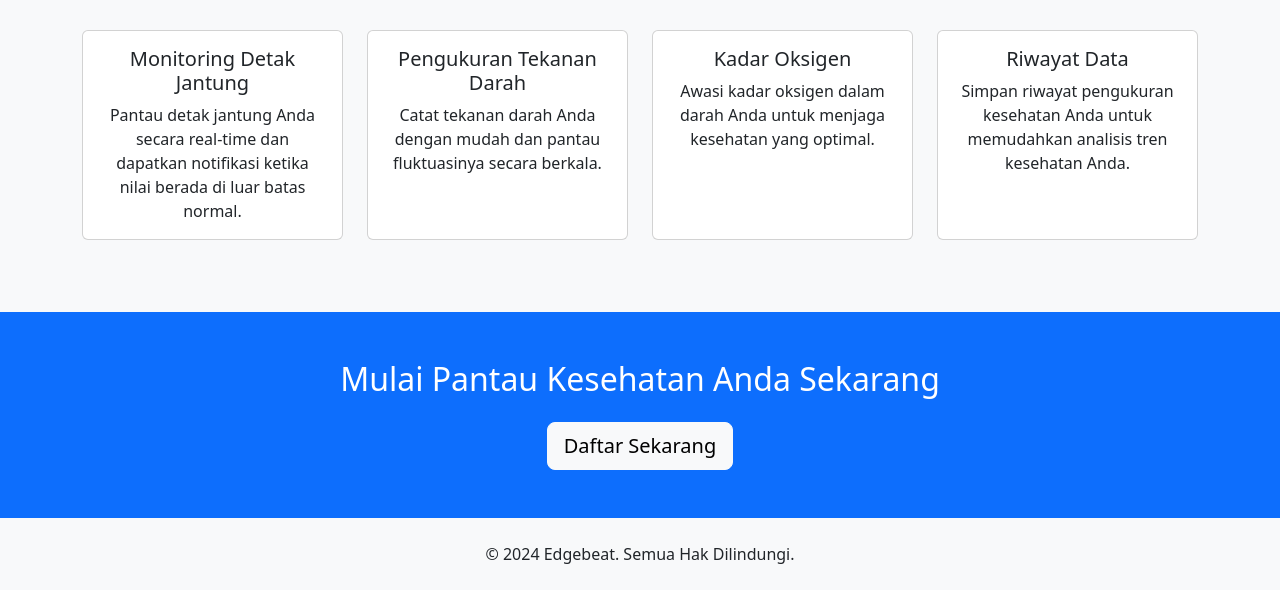
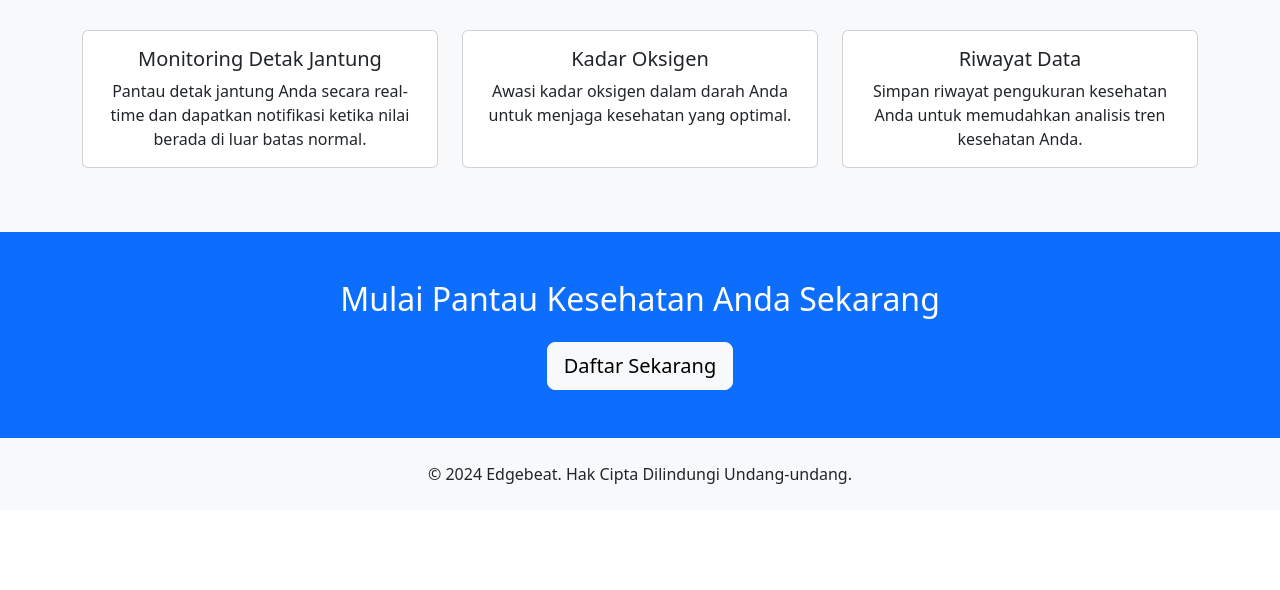
Before and after one commit to evanalif113/EdgeBeat-Indobot_7, a plain HTML site: page Front End/public/index.html in a window 1280 px wide. Shown: the part 648-1238 px from the top of the page. After the commit the page ends 1158 px from the top, so only its background shows below. Drawn offline with nearby package versions, Linux system fonts and the light colour scheme.

Commit message:
Refactor index.html: Update application description and card layout

```diff
--- a/Front End/public/index.html
+++ b/Front End/public/index.html
@@ -35,7 +35,7 @@
     <header class="bg-primary text-white text-center py-5">
         <div class="container">
             <h1 class="display-4">Selamat Datang di Edgebeat</h1>
-            <p class="lead">Aplikasi Pemantauan Kesehatan Pribadi Anda</p>
+            <p class="lead">Aplikasi Pemantauan Kesehatan Berbasis Sensor Digital</p>
             <a href="#features" class="btn btn-light btn-lg">Pelajari Lebih Lanjut</a>
         </div>
     </header>
@@ -53,7 +53,7 @@
     <div class="container">
         <h2 class="text-center mb-5">Fitur Utama</h2>
         <div class="row">
-                <div class="col-md-6 col-lg-3 mb-4">
+            <div class="col-md-4 mb-3">
                 <div class="card h-100">
                     <div class="card-body text-center">
                         <h5 class="card-title">Monitoring Detak Jantung</h5>
@@ -61,15 +61,7 @@
                     </div>
                 </div>
             </div>
-                <div class="col-md-6 col-lg-3 mb-4">
-                    <div class="card h-100">
-                        <div class="card-body text-center">
-                            <h5 class="card-title">Pengukuran Tekanan Darah</h5>
-                            <p class="card-text">Catat tekanan darah Anda dengan mudah dan pantau fluktuasinya secara berkala.</p>
-                        </div>
-                    </div>
-                </div>
-                <div class="col-md-6 col-lg-3 mb-4">
+            <div class="col-md-4 mb-3">
                 <div class="card h-100">
                     <div class="card-body text-center">
                         <h5 class="card-title">Kadar Oksigen</h5>
@@ -77,7 +69,7 @@
                     </div>
                 </div>
             </div>
-                <div class="col-md-6 col-lg-3 mb-4">
+            <div class="col-md-4 mb-3">
                 <div class="card h-100">
                     <div class="card-body text-center">
                         <h5 class="card-title">Riwayat Data</h5>
@@ -88,6 +80,7 @@
         </div>
     </div>
 </section>
+
 
     <!-- Section: Call to Action -->
     <section id="cta" class="py-5 text-white text-center" style="background-color: #0d6efd;">
@@ -100,7 +93,7 @@
     <!-- Footer -->
     <footer class="bg-light py-4">
         <div class="container text-center">
-            <p class="mb-0">&copy; 2024 Edgebeat. Semua Hak Dilindungi.</p>
+            <p class="mb-0">&copy; 2024 Edgebeat. Hak Cipta Dilindungi Undang-undang.</p>
         </div>
     </footer>
 
```
Lines whose indentation alone changed are shown as unchanged.
